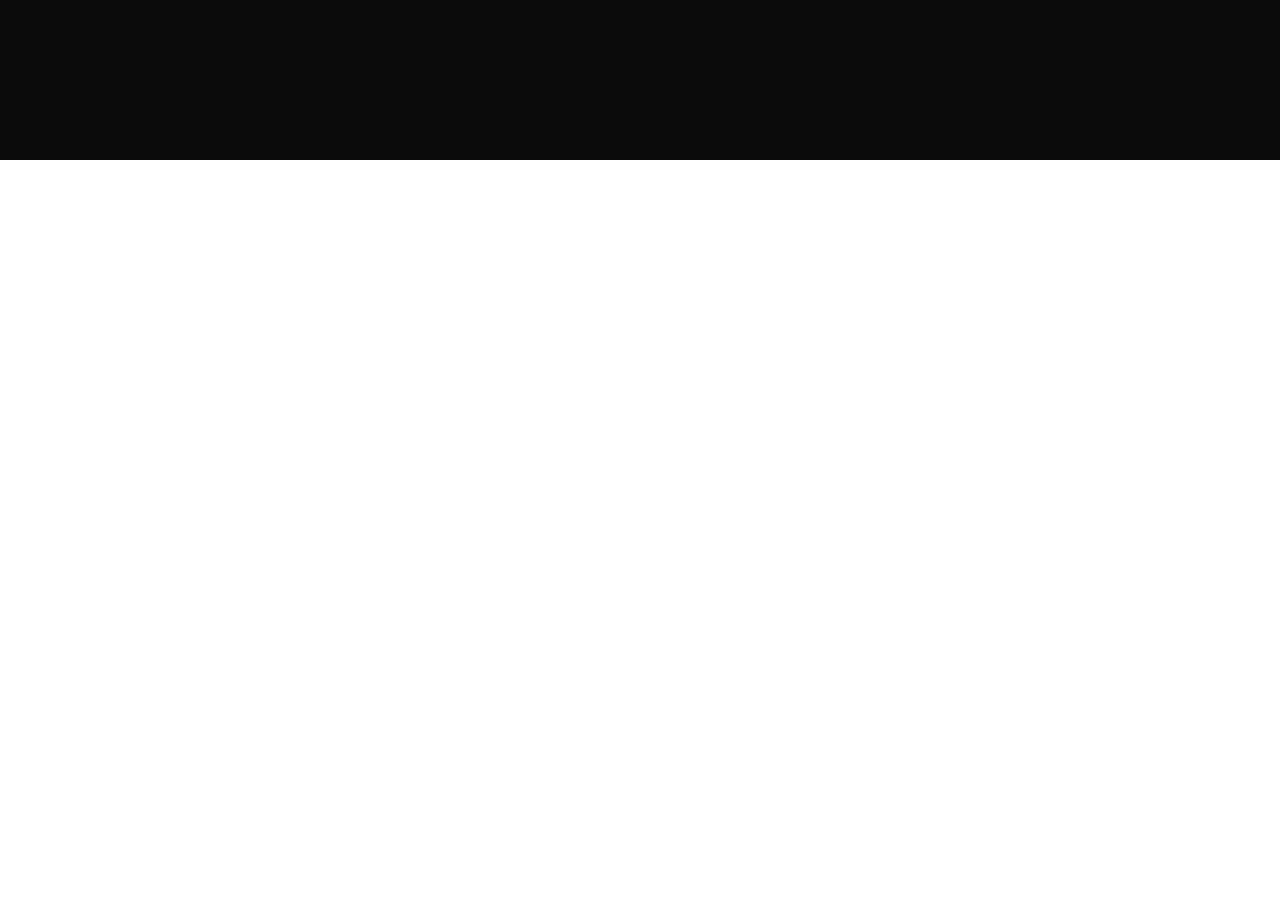
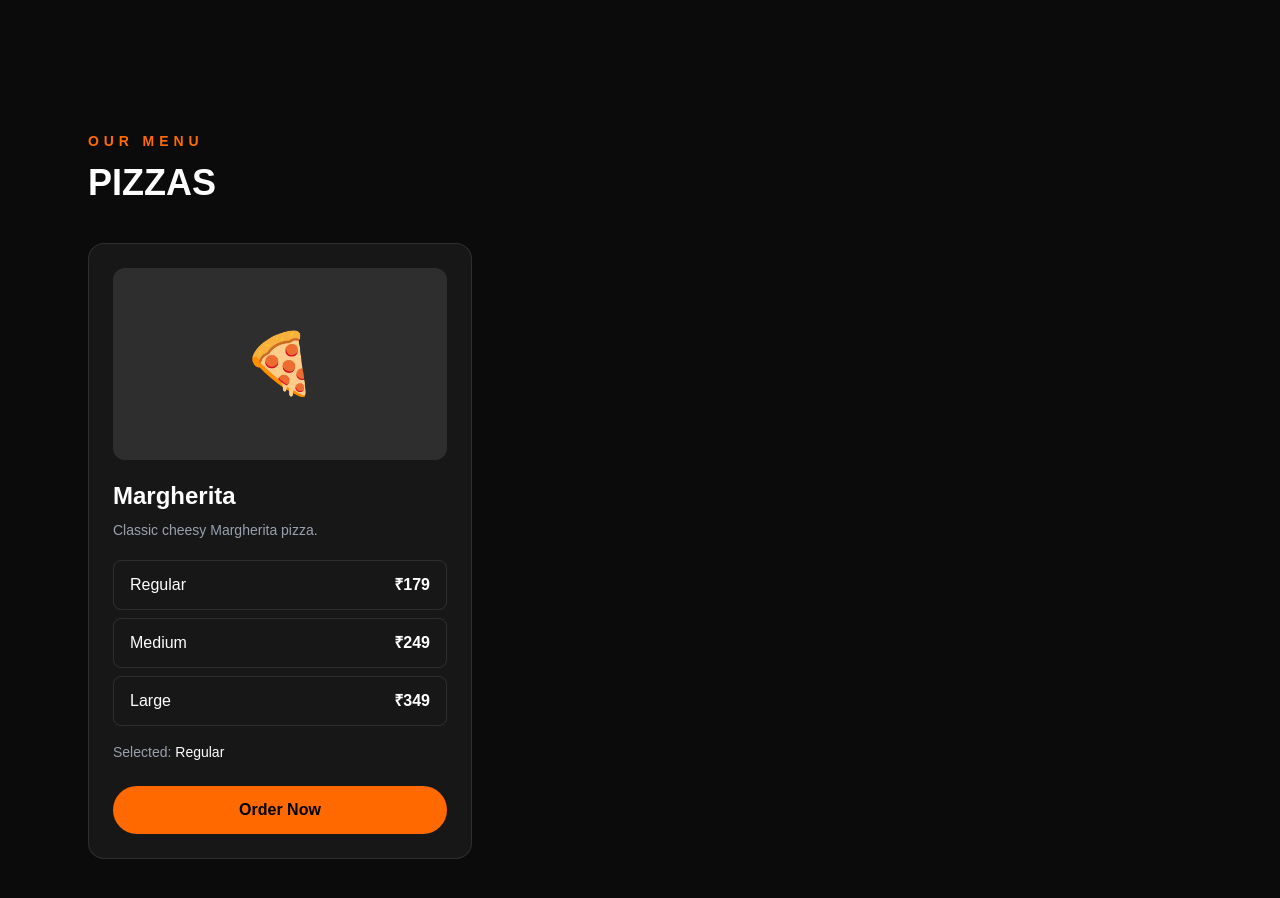
Before and after one commit to uzzaman-imran/midnightcravings, a Next.js app: page / in a window 1280 px wide. Shown: the part 640-1538 px from the top of the page. Before the commit the page ends 800 px from the top, so only its background shows below. Built offline with nearby package versions, Linux system fonts and the light colour scheme.

Commit message:
Add pizza size ordering

```diff
--- a/app/page.tsx
+++ b/app/page.tsx
@@ -1,4 +1,12 @@
+"use client";
+
+import { useState } from "react";
+
 export default function Home() {
+  const [pizzaSize, setPizzaSize] = useState("Regular");
+
+  const pizzaPrice =
+    pizzaSize === "Regular" ? 179 : pizzaSize === "Medium" ? 249 : 349;
   return (
     <main className="min-h-screen bg-[#0b0b0b] text-white">
       {/* Header */}
@@ -61,6 +69,66 @@ export default function Home() {
           </p>
         </div>
       </section>
+
+      {/* Test Menu Item */}
+      <section id="menu" className="mx-auto max-w-6xl px-6 py-20">
+        <p className="text-sm font-bold uppercase tracking-[0.35em] text-orange-500">
+          Our Menu
+        </p>
+
+        <h2 className="mt-3 text-4xl font-black">PIZZAS</h2>
+
+        <div className="mt-10 max-w-sm rounded-2xl border border-white/10 bg-white/5 p-6">
+          <div className="mb-5 flex h-48 items-center justify-center rounded-xl bg-white/10 text-6xl">
+            🍕
+          </div>
+
+          <h3 className="text-2xl font-bold">Margherita</h3>
+
+          <p className="mt-2 text-sm text-gray-400">
+            Classic cheesy Margherita pizza.
+          </p>
+
+          <div className="mt-5 space-y-2">
+  <button
+    onClick={() => setPizzaSize("Regular")}
+    className="flex w-full justify-between rounded-lg border border-white/10 px-4 py-3 text-left hover:bg-white/10"
+  >
+    <span>Regular</span>
+    <span className="font-bold">₹179</span>
+  </button>
+
+  <button
+    onClick={() => setPizzaSize("Medium")}
+    className="flex w-full justify-between rounded-lg border border-white/10 px-4 py-3 text-left hover:bg-white/10"
+  >
+    <span>Medium</span>
+    <span className="font-bold">₹249</span>
+  </button>
+
+  <button
+    onClick={() => setPizzaSize("Large")}
+    className="flex w-full justify-between rounded-lg border border-white/10 px-4 py-3 text-left hover:bg-white/10"
+  >
+    <span>Large</span>
+    <span className="font-bold">₹349</span>
+  </button>
+</div>
+
+<p className="mt-4 text-sm text-gray-400">
+  Selected: <span className="text-white">{pizzaSize}</span>
+</p>
+
+          <a
+  href={`https://wa.me/919966955540?text=${encodeURIComponent(
+    `Hi Midnight Cravings, I'd like to order a Margherita pizza - ${pizzaSize} - ₹${pizzaPrice}.`
+  )}`}
+  className="mt-6 block rounded-full bg-orange-500 px-5 py-3 text-center font-bold text-black hover:bg-orange-400"
+>
+  Order Now
+</a>
+        </div>
+      </section>
     </main>
   );
 }
```
